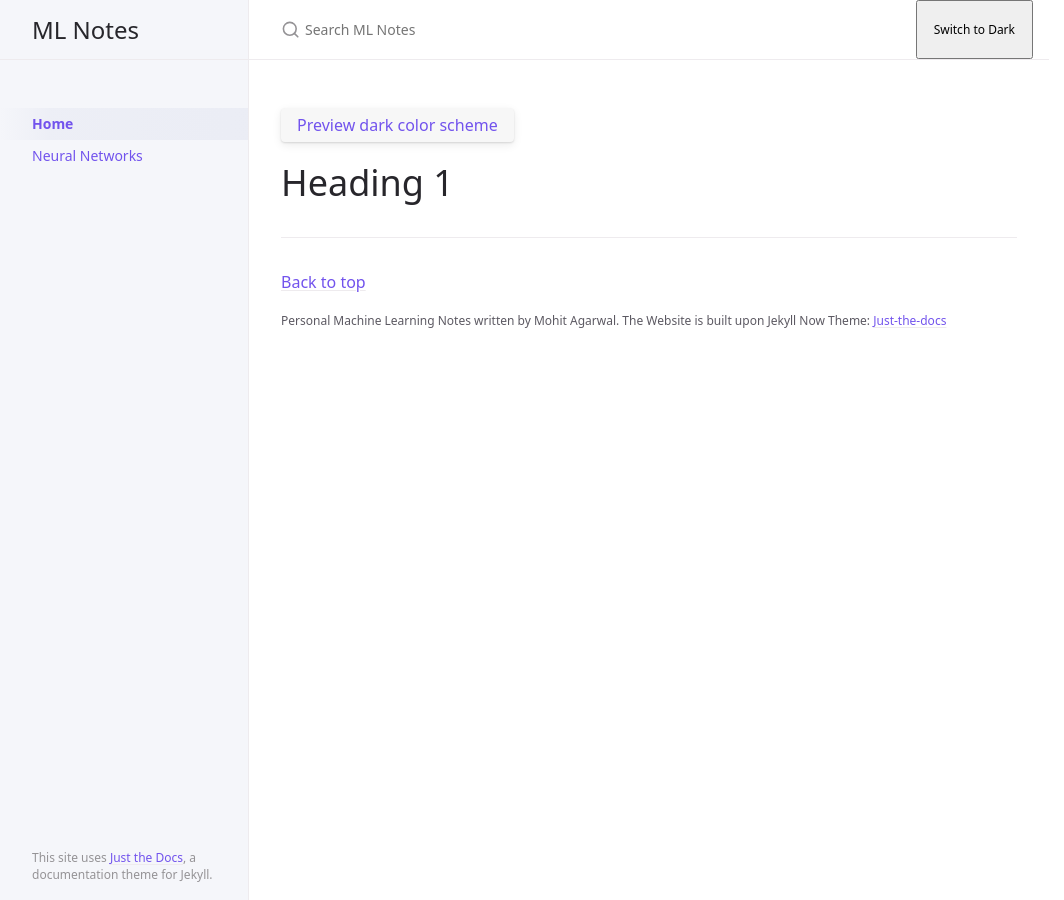
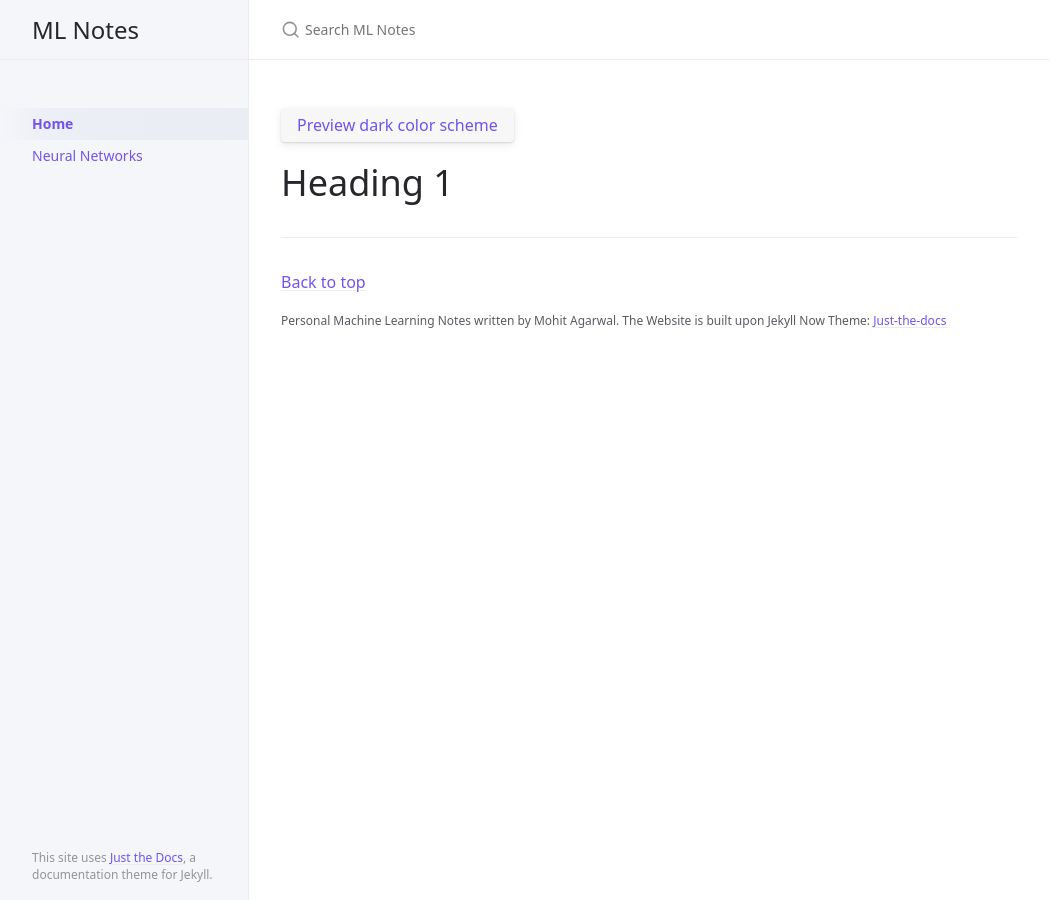
Before and after one commit to meagmohit/ml-notes, a Jekyll site: the page built from index.md, in a window 1280 px wide. Shown: the whole page, without its empty margins (115-1179 px from the left). Built offline with Jekyll 4.4.1, drawn with Linux system fonts in a browser that asks for light colours.

```diff
--- a/_layouts/default.html
+++ b/_layouts/default.html
@@ -133,7 +133,8 @@ layout: table_wrappers
           </ul>
         </nav>
       {% endif %}
-      <nav aria-label="Auxiliary" class="aux-nav">
+      <!-- Add Button to switch themes: to-do with Vanita -->
+<!--       <nav aria-label="Auxiliary" class="aux-nav">
           <ul class="aux-nav-list">
               <li class="aux-nav-list-item">
                 <button class="site-button js-toggle-dark-mode">Switch to Dark</button>
@@ -151,7 +152,7 @@ layout: table_wrappers
                </script>
               </li>
           </ul>
-        </nav>
+        </nav> -->
 
 
     </div>
```
